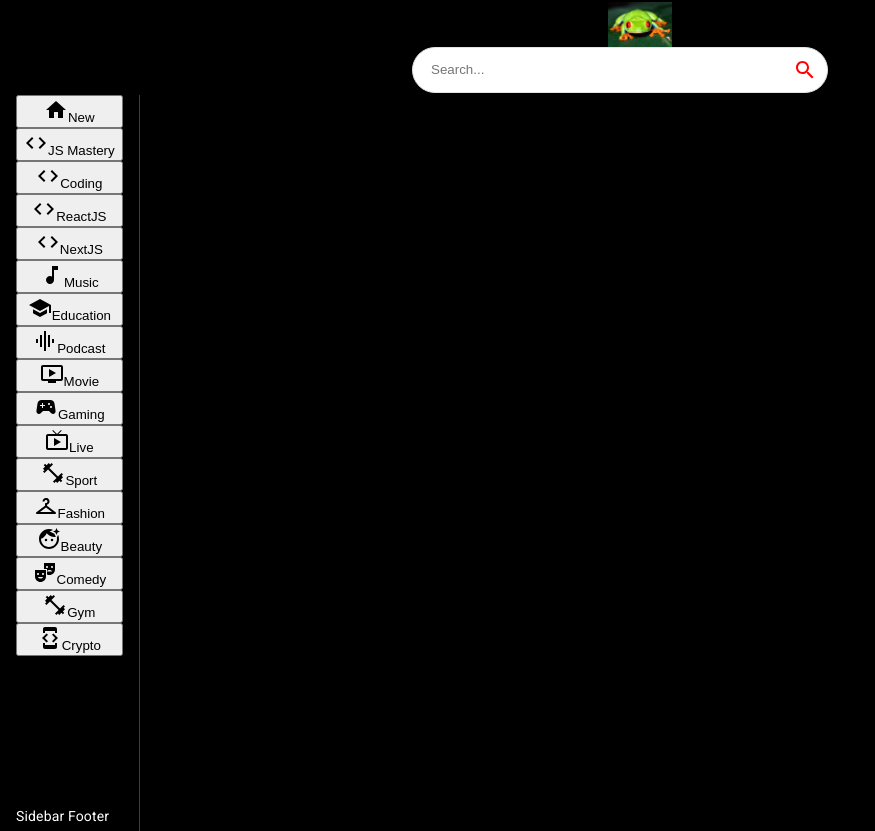
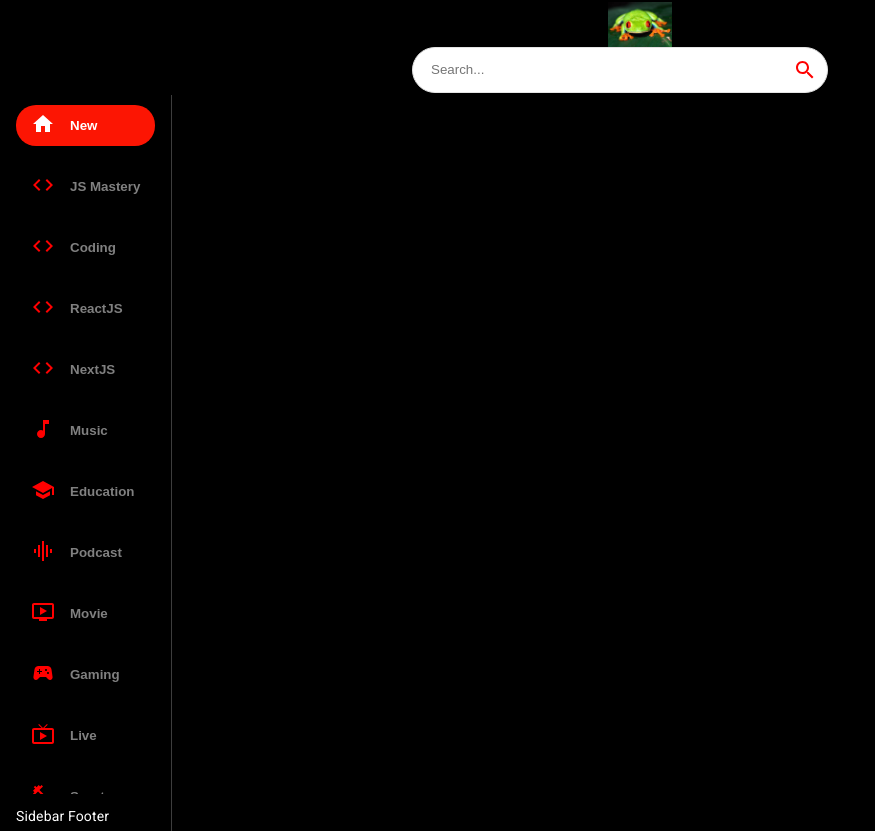
Before and after one commit to Flawlessgod/youtube_analogue, a React (Create React App) app: page / in a window 1280 px wide. Shown: the whole page, without its empty margins (0-875 px from the left). Built offline with nearby package versions, Linux system fonts and the light colour scheme.

Commit message:
made sidebar styling

```diff
--- a/src/components/Sidebar.jsx
+++ b/src/components/Sidebar.jsx
@@ -1,5 +1,7 @@
 import { Stack } from "@mui/material";
 import { categories } from "../utils/constants";
+
+const selectedCategory = "New";
 
 const sidebar = () => (
   <Stack
@@ -10,10 +12,31 @@ const sidebar = () => (
       flexDirection: { md: "column" },
     }}
   >
-    {categories.map((categories) => (
-      <button>
-        <span>{categories.icon}</span>
-        <span>{categories.name}</span>
+    {categories.map((category) => (
+      // if button.name is selected button then set colour
+      <button
+        className="category-btn"
+        style={{
+          background: category.name === selectedCategory && "#FC1503",
+          color: "white",
+        }}
+        key={category.name}
+      >
+        <span
+          style={{
+            color: category.name === selectedCategory ? "white" : "red",
+            marginRight: "15px",
+          }}
+        >
+          {category.icon}
+        </span>
+        <span
+          style={{
+            opacity: category.name === selectedCategory ? "1" : "0.5",
+          }}
+        >
+          {category.name}
+        </span>
       </button>
     ))}
   </Stack>
```
